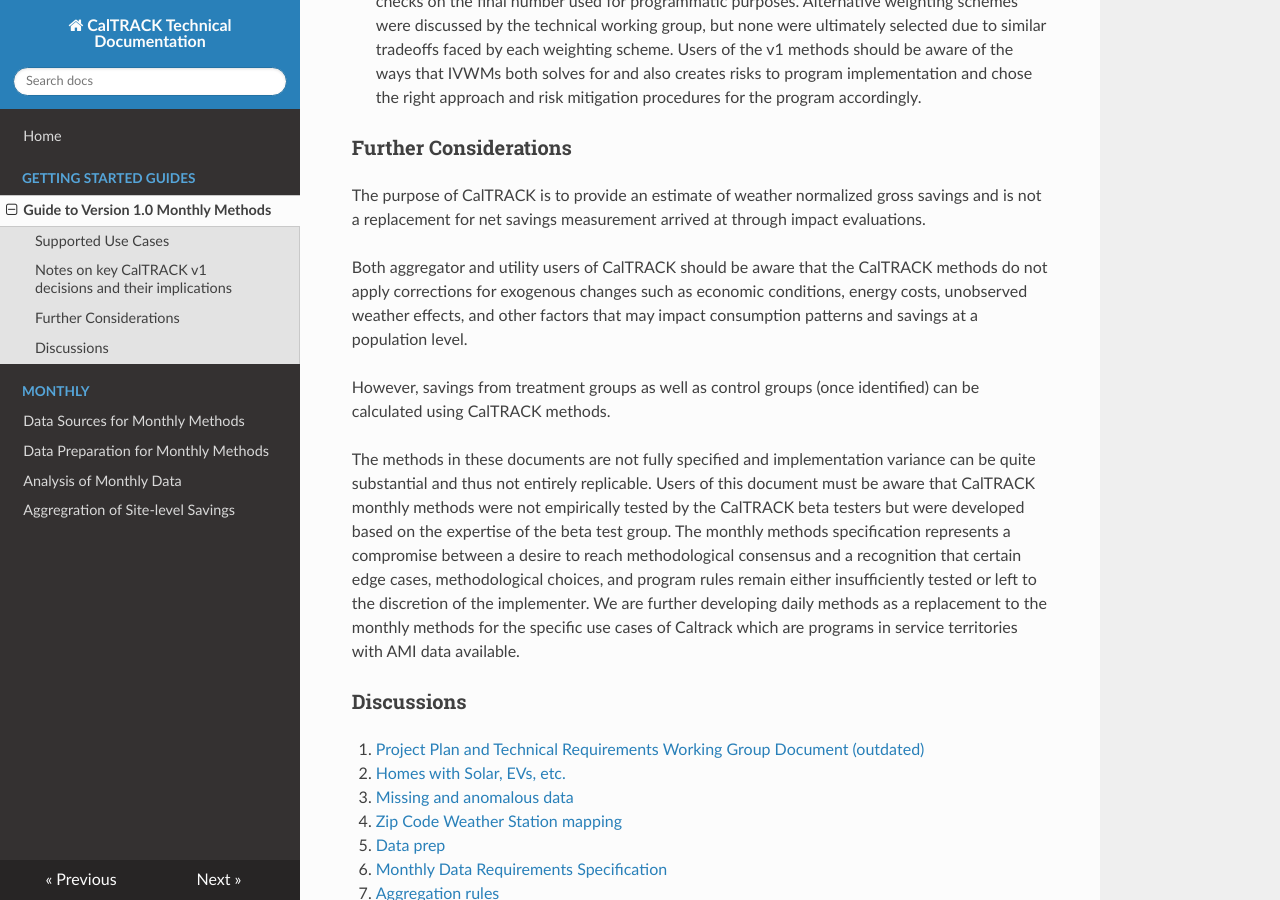
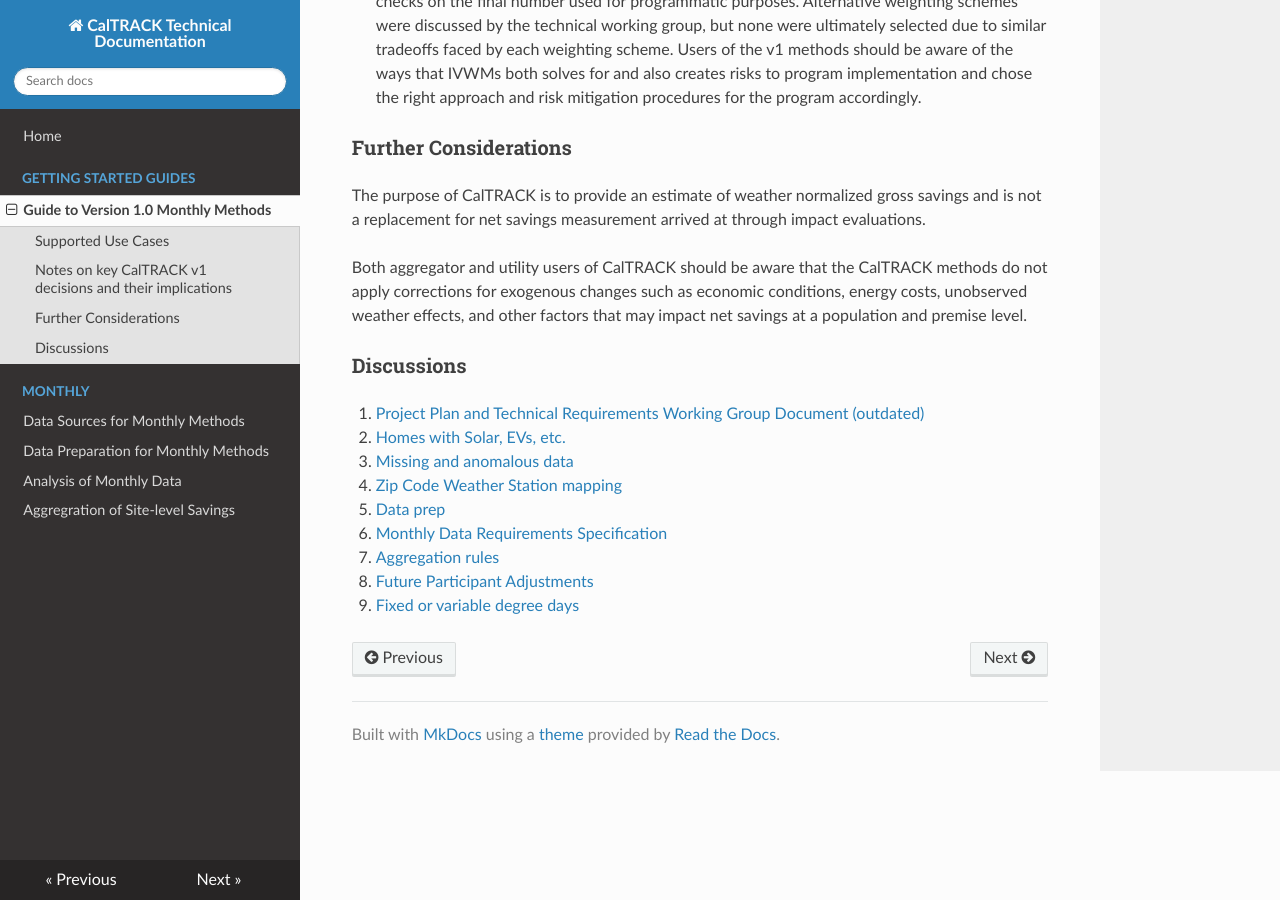
Before and after one commit to openeemeter/caltrack, an MkDocs documentation site: the page built from docs/guides/v1guide.md, in a window 1280 px wide and 900 px high, scrolled down 1799 px. Built offline with MkDocs 1.6.1, drawn with Linux system fonts in a browser that asks for light colours; nearby versions of some CDN libraries; old or Windows-style settings are respelled for this version of MkDocs.

Commit message:
remove language not fully agreed upon

```diff
--- a/docs/guides/v1guide.md
+++ b/docs/guides/v1guide.md
@@ -33,11 +33,7 @@
 
 The purpose of CalTRACK is to provide an estimate of weather normalized gross savings and is not a replacement for net savings measurement arrived at through impact evaluations.
 
-Both aggregator and utility users of CalTRACK should be aware that the CalTRACK methods do not apply corrections for exogenous changes such as economic conditions, energy costs, unobserved weather effects, and other factors that may impact consumption patterns and savings at a population level.
-
-However, savings from treatment groups as well as control groups (once identified) can be calculated using CalTRACK methods.
-
-The methods in these documents are not fully specified and implementation variance can be quite substantial and thus not entirely replicable. Users of this document must be aware that CalTRACK monthly methods were not empirically tested by the CalTRACK beta testers but were developed based on the expertise of the beta test group. The monthly methods specification represents a compromise between a desire to reach methodological consensus and a recognition that certain edge cases, methodological choices, and program rules remain either insufficiently tested or left to the discretion of the implementer. We are further developing daily methods as a replacement to the monthly methods for the specific use cases of Caltrack which are programs in service territories with AMI data available.
+Both aggregator and utility users of CalTRACK should be aware that the CalTRACK methods do not apply corrections for exogenous changes such as economic conditions, energy costs, unobserved weather effects, and other factors that may impact net savings at a population and premise level.
 
 ### Discussions
 
```
